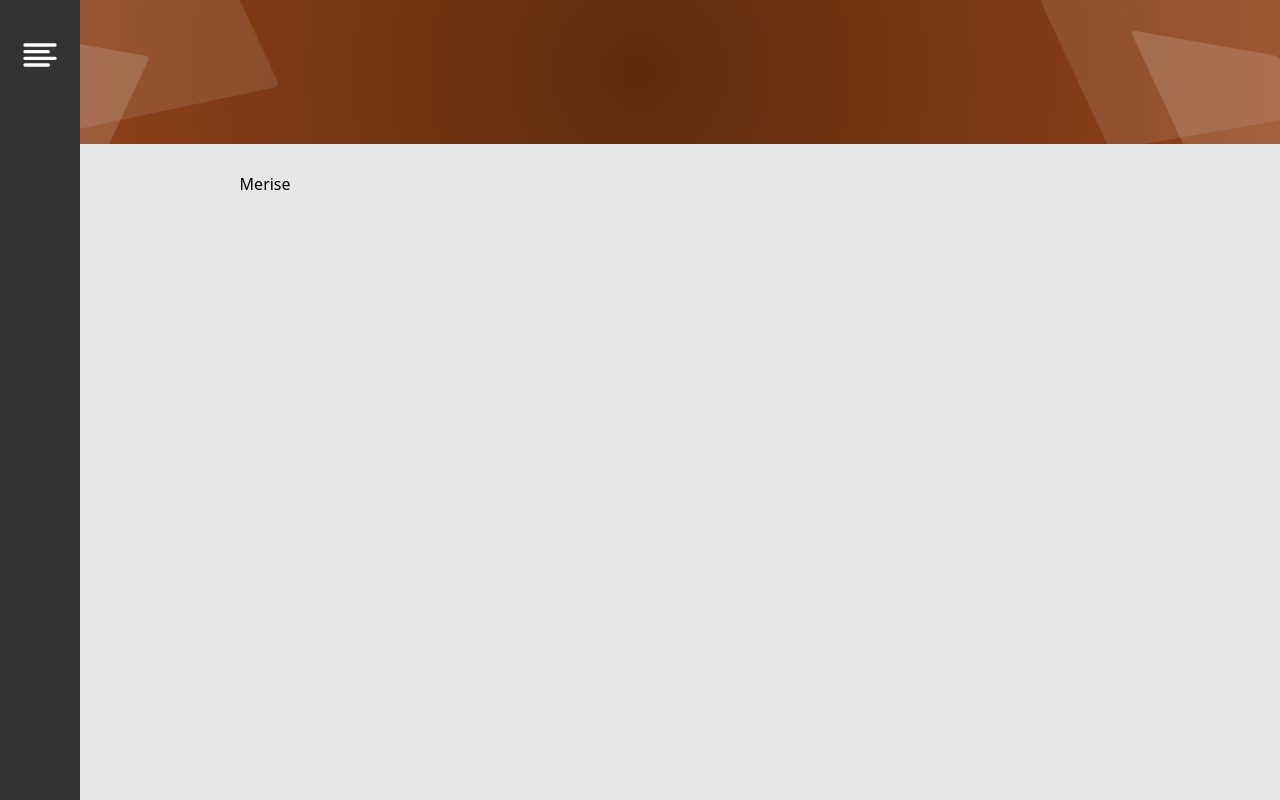
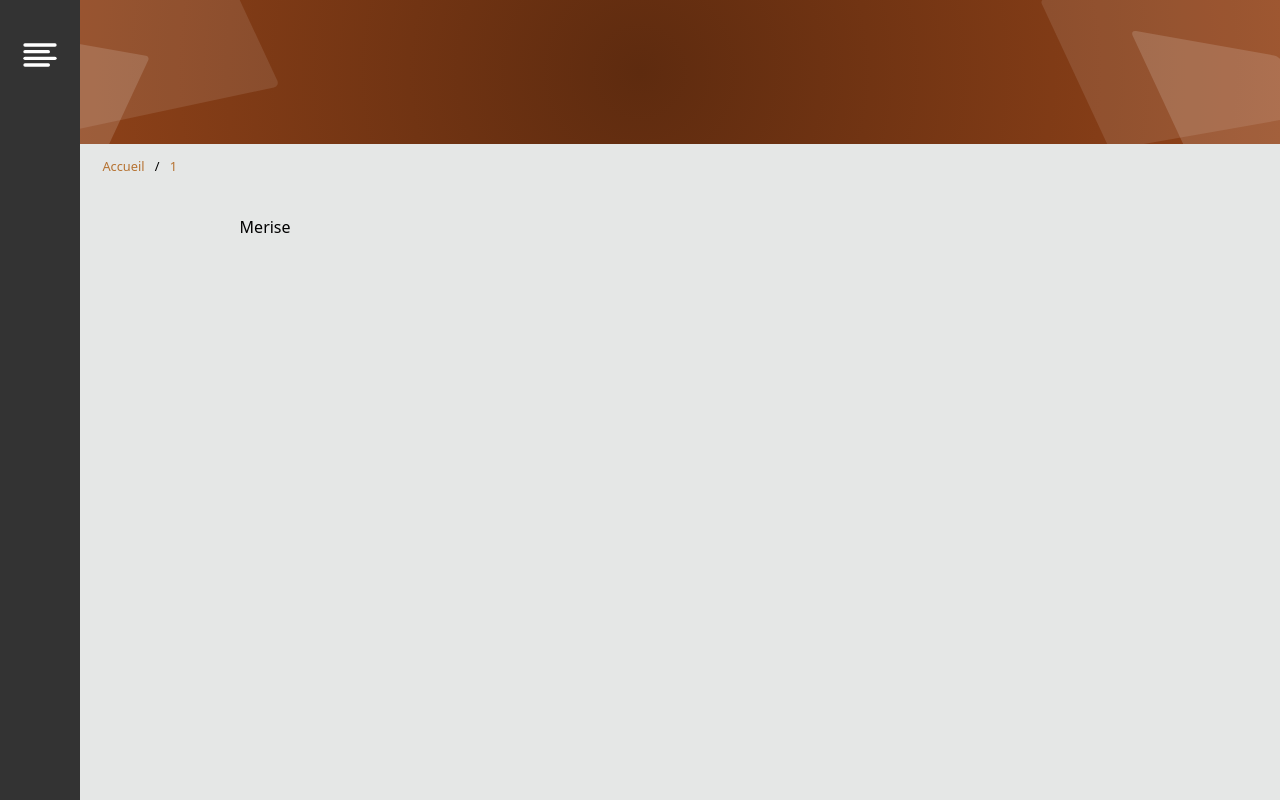
Before and after one commit to 2023-cda-alt-devops-p4/catalog-zl, a React (Vite) app: page /#/Merise/1 in a window 1280 px wide. Built offline with nearby package versions, Linux system fonts and the light colour scheme.

Commit message:
feat: structure de la page Merise.tsx

```diff
--- a/src/pages/Merise.tsx
+++ b/src/pages/Merise.tsx
@@ -1,9 +1,16 @@
+import Breadcrumb from "../component/Breadcrumb";
+
 const Merise = () => {
+  const isMerisePage = window.location.href.includes("Merise");
+
   return (
-    <div className="container">
-      <div>Merise</div>
-    </div>
-  )
-}
+    <>
+      {isMerisePage ? <Breadcrumb /> : null}
+      <div className="container">
+        <div>Merise</div>
+      </div>
+    </>
+  );
+};
 
-export default Merise
+export default Merise;
```
